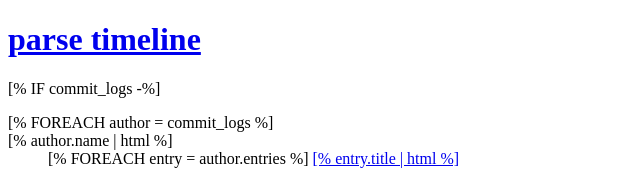
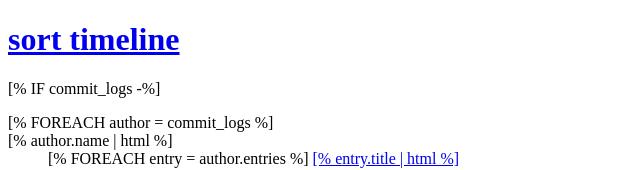
Before and after one commit to masartz/sort_timeline, a plain HTML site: page templates/index.html in a window 1280 px wide. Shown: the top 170 px of the page, without its empty margins (0-640 px from the left). Drawn offline with Linux system fonts and the light colour scheme; files whose address does not match are found by name.

```diff
--- a/templates/index.html
+++ b/templates/index.html
@@ -3,7 +3,7 @@
 <html>
 <head>
 <meta http-equiv="Content-Type" content="text/html; charset=utf-8">
-<title>parse timeline</title>
+<title>sort timeline</title>
 <script src="static/jquery.js" type="text/javascript"></script>
 <script type="text/javascript">
 $(function() {
@@ -18,7 +18,7 @@ $(function() {
 </head>
 
 <body>
-<h1><a href="/">parse timeline</a></h1></div>
+<h1><a href="/">sort timeline</a></h1></div>
 
 [% IF commit_logs -%]
 <dl>
```
Also changed, not shown: 2 other files.
